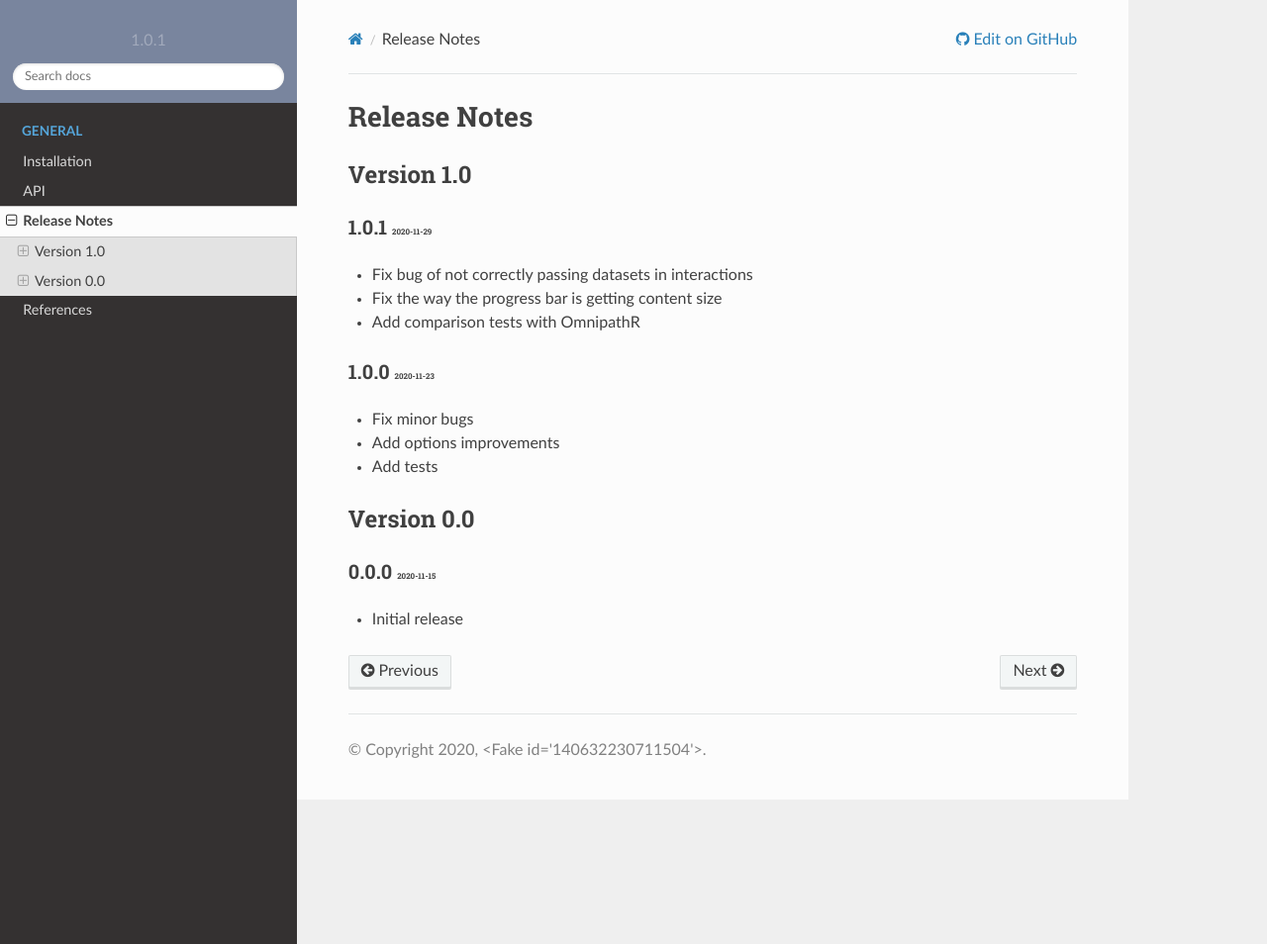
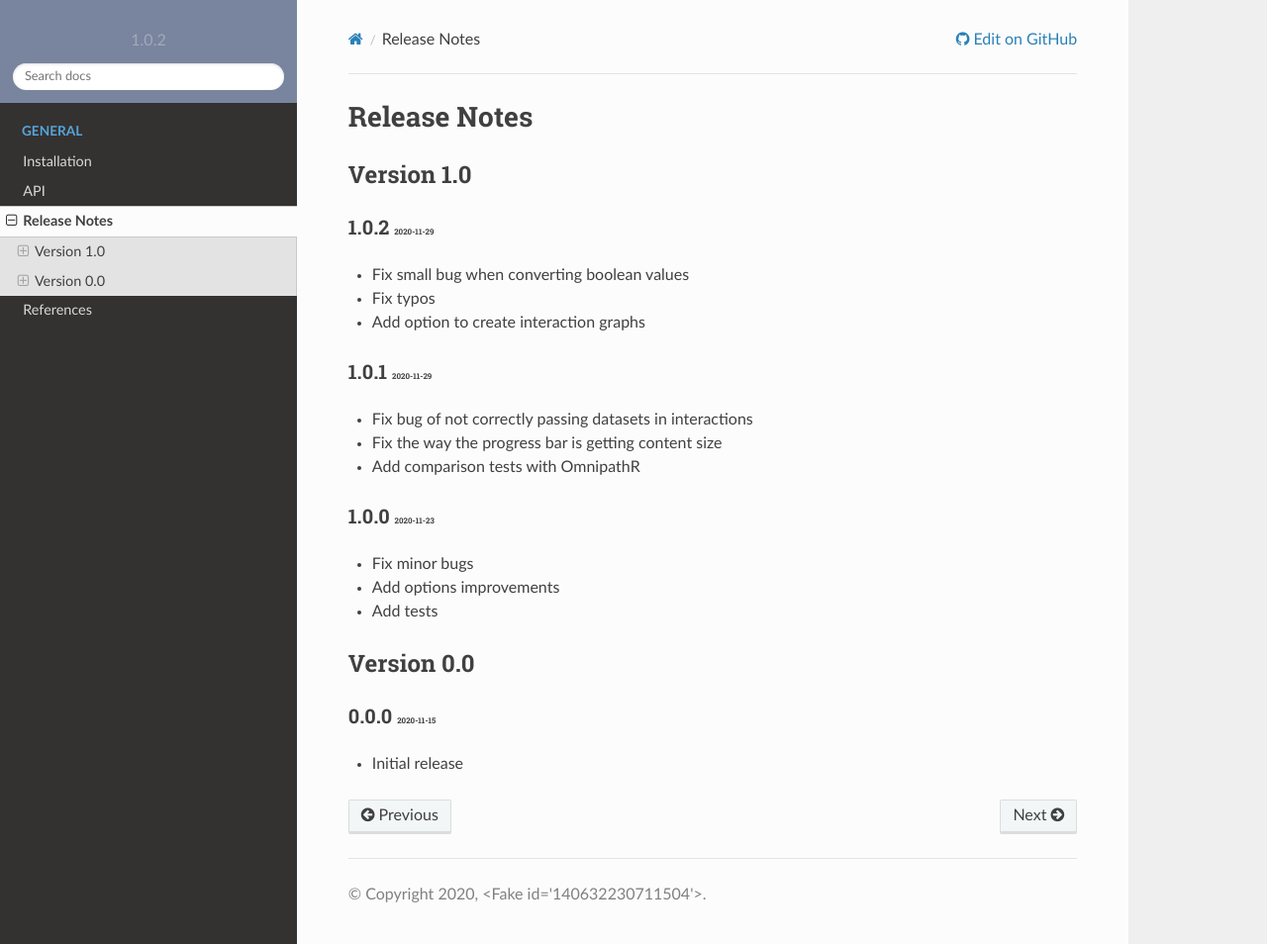
Before and after one commit to saezlab/omnipath, a Sphinx documentation site: the page built from docs/source/release_notes.rst, in a window 1280 px wide and 954 px high. Shown: the whole window at 99% size. Built offline with Sphinx 7.4.7 and the Read the Docs theme 2.0.0, drawn with Linux system fonts in a browser that asks for light colours; the version number is read from the project's files by our own code.

Commit message:
Bump version: 1.0.1 → 1.0.2

```diff
--- a/docs/source/release_notes.rst
+++ b/docs/source/release_notes.rst
@@ -5,6 +5,12 @@ Release Notes
 
 Version 1.0
 -----------
+
+1.0.2 :small:`2020-11-29`
+~~~~~~~~~~~~~~~~~~~~~~~~~
+- Fix small bug when converting boolean values
+- Fix typos
+- Add option to create interaction graphs
 
 1.0.1 :small:`2020-11-29`
 ~~~~~~~~~~~~~~~~~~~~~~~~~
--- a/omnipath/__init__.py
+++ b/omnipath/__init__.py
@@ -7,7 +7,7 @@ import omnipath.interactions as interactions
 
 __author__ = ", ".join(["Michal Klein", "Dénes Türei"])
 __maintainer__ = ", ".join(["Michal Klein", "Dénes Türei"])
-__version__ = "1.0.1"
+__version__ = "1.0.2"
 __email__ = "turei.denes@gmail.com"
 
 try:
--- a/setup.py
+++ b/setup.py
@@ -22,7 +22,7 @@ except ImportError:
     __author__ = "Michal Klein, Dénes Türei"
     __maintainer__ = "Michal Klein, Dénes Türei"
     __email__ = "turei.denes@gmail.com"
-    __version__ = "1.0.1"
+    __version__ = "1.0.2"
 
 
 setup(
```
Also changed, not shown: .bumpversion.cfg.
